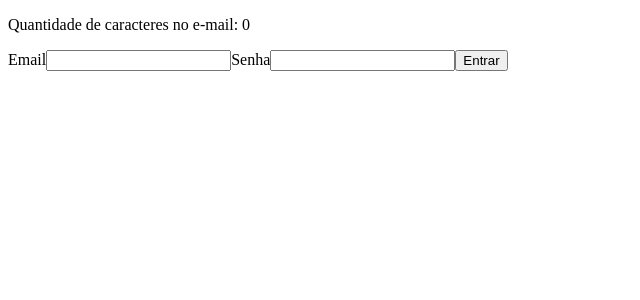
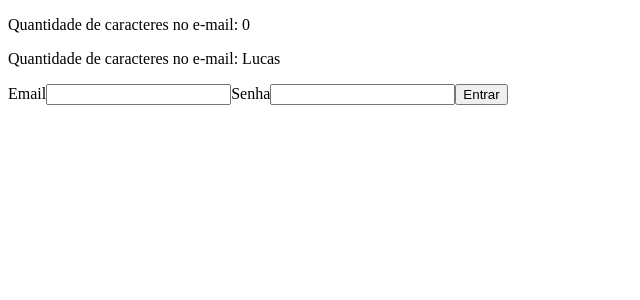
Before and after one commit to alisson-roger/aulas, a React (Create React App) app: page /entrar in a window 1280 px wide. Shown: the top 300 px of the page, without its empty margins (0-640 px from the left). Built offline with nearby package versions, Linux system fonts and the light colour scheme.

Commit message:
useContext customizado

```diff
--- a/src/app/App.tsx
+++ b/src/app/App.tsx
@@ -1,7 +1,10 @@
 import { Router } from "../routes";
+import { UsuarioLogadoProvider } from "../shared/contexts";
 
 export const App = () => {
   return (
-    <Router/>
+    <UsuarioLogadoProvider>
+      <Router />
+    </UsuarioLogadoProvider>
   );
 }
--- a/src/pages/dashboard/Dashboard.tsx
+++ b/src/pages/dashboard/Dashboard.tsx
@@ -1,9 +1,16 @@
 import { Link } from "react-router-dom"
+import { useUsuarioLogado } from "../../shared/hooks"
+
 
 export const Dashboard = () => {
+  const {nomeDoUsuario} = useUsuarioLogado()
+
   return (
     <div>
       <p>Dashboard</p>
+
+      <p>{nomeDoUsuario}</p>
+
       <Link to='/entrar'>Login</Link>
     </div>
   )
--- a/src/pages/login/Login.tsx
+++ b/src/pages/login/Login.tsx
@@ -1,4 +1,5 @@
-import { useCallback, useMemo, useState, useRef } from "react"
+import { useCallback, useMemo, useState, useRef, useContext } from "react"
+import { UsuarioLogadoContext } from "../../shared/contexts";
 import { ButtonLogin } from "./components/ButtonLogin";
 import { InputLogin } from "./components/inputLogin";
 
@@ -17,11 +18,14 @@
     console.log(senha)
   }, [email, senha])
 
+  const usuarioLogadoContext = useContext(UsuarioLogadoContext);
+
   return (
     <div>
       <form>
         <label>
           <p>Quantidade de caracteres no e-mail: {emailLength}</p>
+          <p>Quantidade de caracteres no e-mail: {usuarioLogadoContext.nomeDoUsuario}</p>
 
           <InputLogin
             label="Email"
--- /dev/null
+++ b/src/shared/contexts/UsuarioLogado.tsx
@@ -0,0 +1,18 @@
+import { createContext } from "react";
+
+interface IUsuarioLogadoContextData {
+  nomeDoUsuario: string;
+}
+export const UsuarioLogadoContext = createContext<IUsuarioLogadoContextData>({} as IUsuarioLogadoContextData);
+
+interface IUsuarioLogadoProviderProps {
+  children: React.ReactNode
+}
+
+export const UsuarioLogadoProvider: React.FC<IUsuarioLogadoProviderProps> = ({ children }) => {
+  return (
+    <UsuarioLogadoContext.Provider value={{ nomeDoUsuario: 'Lucas' }}>
+      {children}
+    </UsuarioLogadoContext.Provider>
+  )
+}
--- a/src/shared/contexts/index.ts
+++ b/src/shared/contexts/index.ts
@@ -1 +1 @@
-export {};
+export * from './UsuarioLogado';
--- /dev/null
+++ b/src/shared/hooks/UseUsuarioLogado.ts
@@ -0,0 +1,8 @@
+import { useContext } from "react"
+import { UsuarioLogadoContext } from "../contexts"
+
+
+export const useUsuarioLogado = () => {
+  const context = useContext(UsuarioLogadoContext)
+  return context;
+}
--- a/src/shared/hooks/index.ts
+++ b/src/shared/hooks/index.ts
@@ -1 +1 @@
-export {};
+export * from './UseUsuarioLogado';
```
